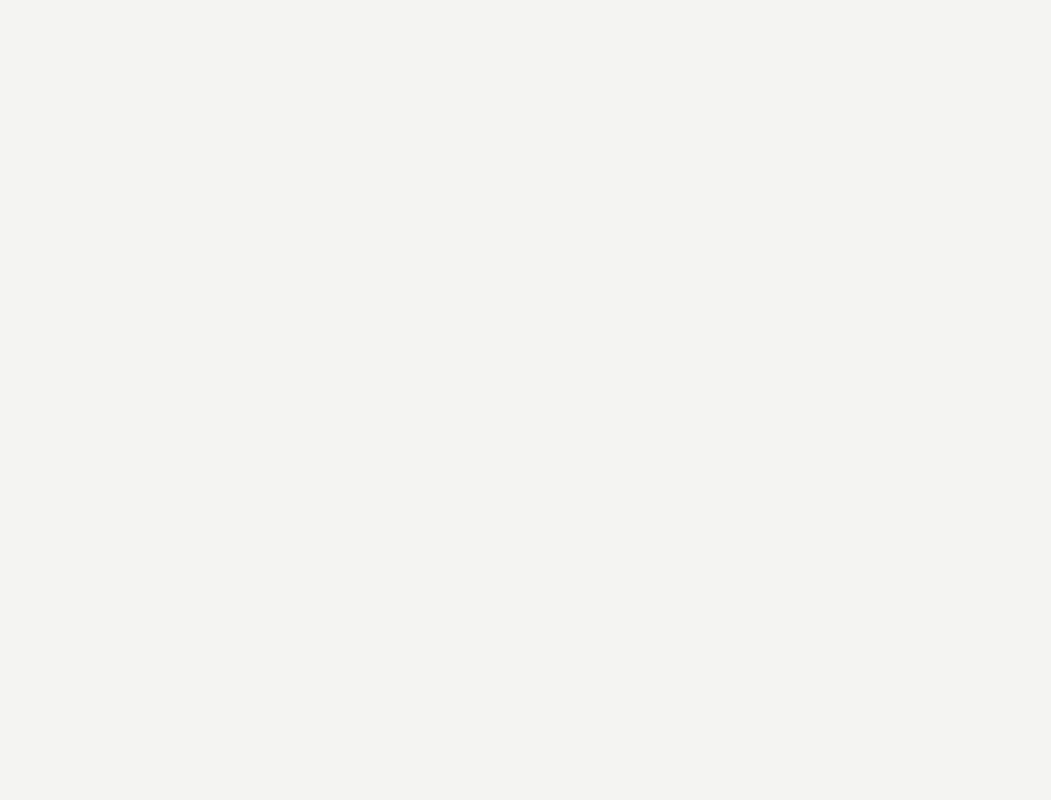
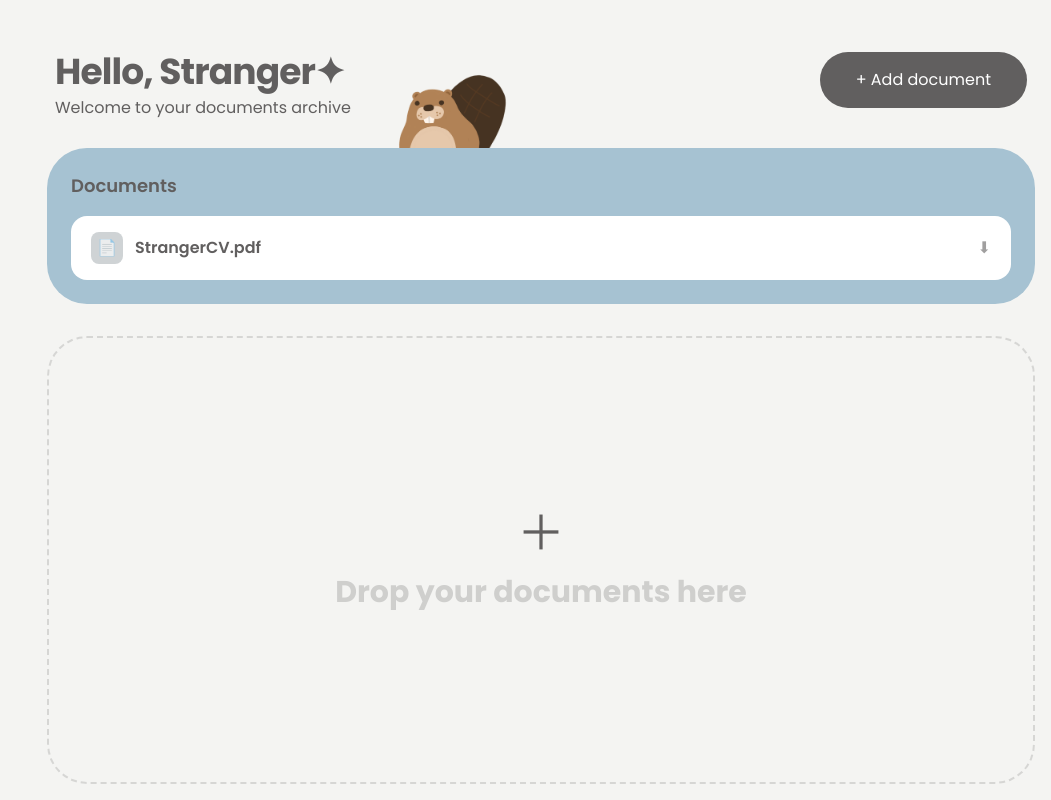
Before and after one commit to 310-Blueprint/310-Group-7, a React (Vite) app: page /documents in a window 1280 px wide. Before the commit this address had no page. Shown: the whole page, without its empty margins (229-1280 px from the left). Built offline with nearby package versions, Linux system fonts and the light colour scheme.

Commit message:
Implement documents page + components

```diff
--- a/src/App.jsx
+++ b/src/App.jsx
@@ -3,6 +3,7 @@ import LoginPage from './pages/LoginPage'
 import SignUpPage from './pages/SignUpPage'
 import ForgotPasswordPage from './pages/ForgotPasswordPage'
 import DashboardPage from './pages/DashboardPage'
+import DocumentsPage from './pages/DocumentsPage'
 
 /*
  * Routing table. Shared chrome (navbar, footer) goes around <Routes> once we
@@ -16,6 +17,7 @@ function App() {
       <Route path="/signup" element={<SignUpPage />} />
       <Route path="/forgot-password" element={<ForgotPasswordPage />} />
       <Route path="/dashboard" element={<DashboardPage />} />
+      <Route path="/documents" element={<DocumentsPage />} />
     </Routes>
   )
 }
--- /dev/null
+++ b/src/components/DocumentCard.jsx
@@ -0,0 +1,23 @@
+function DocumentCard({ name, url }) {
+  return (
+    <div className="flex items-center justify-between rounded-2xl bg-white px-5 py-4">
+      <div className="flex items-center gap-3">
+        <span className="grid size-8 place-items-center rounded-lg bg-input-bg text-brand-black/60">
+          📄
+        </span>
+        <span className="text-base font-semibold text-brand-black">{name}</span>
+      </div>
+
+      <a
+        href={url}
+        download
+        className="text-brand-black/60 hover:text-brand-black"
+        aria-label={`Download ${name}`}
+      >
+        ⬇
+      </a>
+    </div>
+  );
+}
+
+export default DocumentCard
--- /dev/null
+++ b/src/components/DocumentDropzone.jsx
@@ -0,0 +1,35 @@
+import { useState, useCallback } from 'react'
+
+function DocumentDropzone({ onFilesDropped }) {
+  const [isDragging, setIsDragging] = useState(false)
+
+  const handleDrop = useCallback(
+    (e) => {
+      e.preventDefault()
+      setIsDragging(false)
+      onFilesDropped(Array.from(e.dataTransfer.files))
+    },
+    [onFilesDropped],
+  )
+
+  return (
+    <div
+      onDragOver={(e) => {
+        e.preventDefault()
+        setIsDragging(true)
+      }}
+      onDragLeave={() => setIsDragging(false)}
+      onDrop={handleDrop}
+      className={`mt-4 flex flex-1 flex-col items-center justify-center rounded-[2.5rem] border-2 border-dashed transition ${
+        isDragging ? 'border-brand-black/50 bg-input-bg/40' : 'border-brand-black/20'
+      }`}
+    >
+      <span className="text-5xl">＋</span>
+      <p className="mt-4 text-3xl font-bold text-brand-black/25">
+        Drop your documents here
+      </p>
+    </div>
+  )
+}
+
+export default DocumentDropzone
--- /dev/null
+++ b/src/pages/DocumentsPage.jsx
@@ -0,0 +1,63 @@
+import { useState } from 'react'
+import beaver from '../assets/beaver.png'
+import DocumentCard from '../components/DocumentCard'
+import Dropzone from '../components/DocumentDropzone'
+import { INITIAL_DOCUMENTS } from './documentsData'
+
+const BEAVER_POSITION = 'pointer-events-none absolute left-[35%] top-14 w-31'
+
+function DocumentsPage() {
+  const [documents, setDocuments] = useState(INITIAL_DOCUMENTS)
+
+  function handleFilesDropped(files) {
+    const newDocs = files.map((file, i) => ({
+      id: Date.now() + i,
+      name: file.name,
+      url: URL.createObjectURL(file),
+    }))
+    setDocuments((prev) => [...prev, ...newDocs])
+  }
+
+  return (
+    <main className="h-screen min-w-[75rem] overflow-hidden bg-brand-bg p-4 text-brand-black">
+      <div className="mx-auto flex h-full max-w-[100rem] gap-5">
+        {/* Sidebar goes here — leaving blank for now */}
+        <div className="w-58 shrink-0" />
+
+        <section className="relative isolate flex min-w-0 flex-1 flex-col pl-2">
+          <header className="mb-7 flex items-start justify-between px-2 pt-9">
+            <div>
+              <h1 className="text-4xl font-bold tracking-tight">
+                Hello, Stranger<span aria-hidden="true">✦</span>
+              </h1>
+              <p className="mt-1 text-base">Welcome to your documents archive</p>
+            </div>
+            <button
+              type="button"
+              className="cursor-default rounded-full bg-brand-black px-9 py-4 text-base text-white"
+            >
+              + Add document
+            </button>
+          </header>
+
+          <img src={beaver} alt="" aria-hidden="true" className={BEAVER_POSITION} />
+
+          <div className="relative z-10 flex min-h-0 flex-1 flex-col gap-4">
+            <div className="rounded-[2.5rem] bg-brand-blue p-6">
+              <h2 className="mb-4 text-lg font-semibold">Documents</h2>
+              <div className="flex flex-col gap-3">
+                {documents.map((doc) => (
+                  <DocumentCard key={doc.id} {...doc} />
+                ))}
+              </div>
+            </div>
+
+            <Dropzone onFilesDropped={handleFilesDropped} />
+          </div>
+        </section>
+      </div>
+    </main>
+  )
+}
+
+export default DocumentsPage
--- /dev/null
+++ b/src/pages/documentsData.js
@@ -0,0 +1,3 @@
+export const INITIAL_DOCUMENTS = [
+  { id: 1, name: 'StrangerCV.pdf', url: '' },
+]
```
